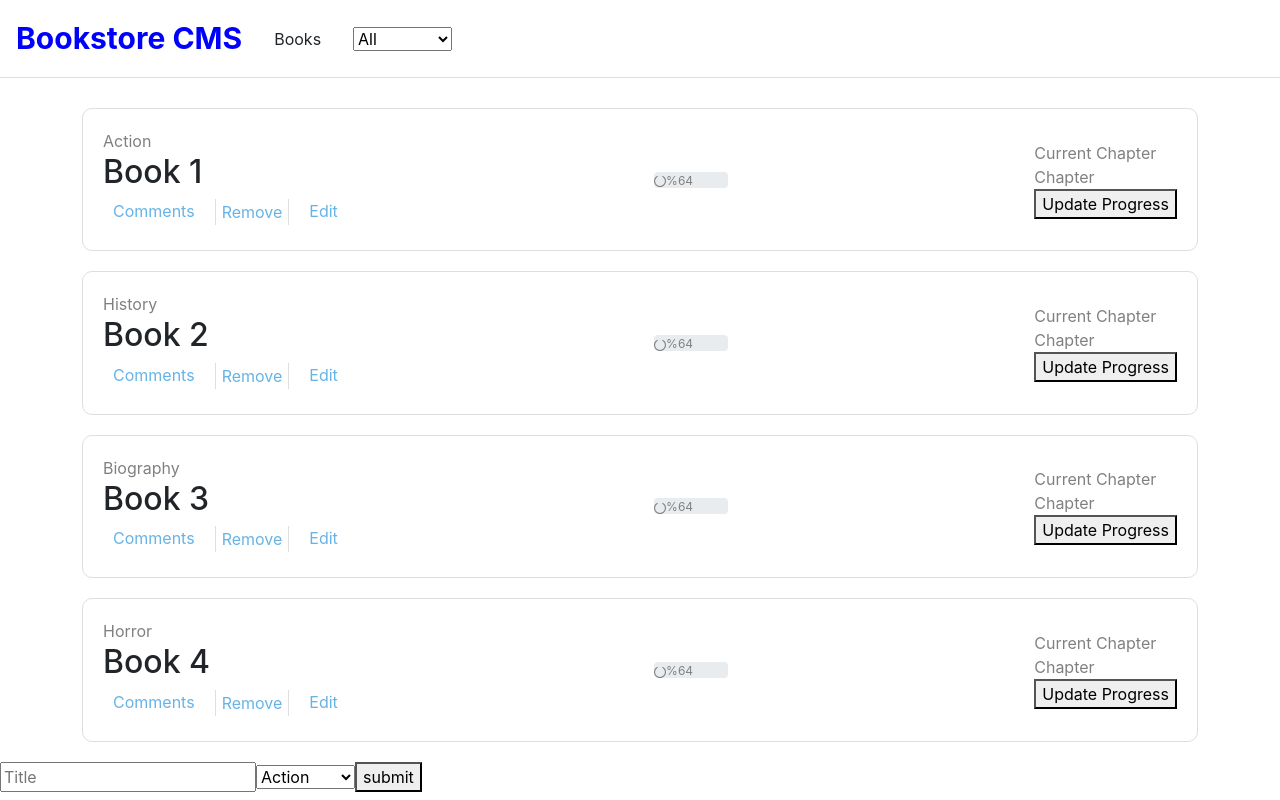
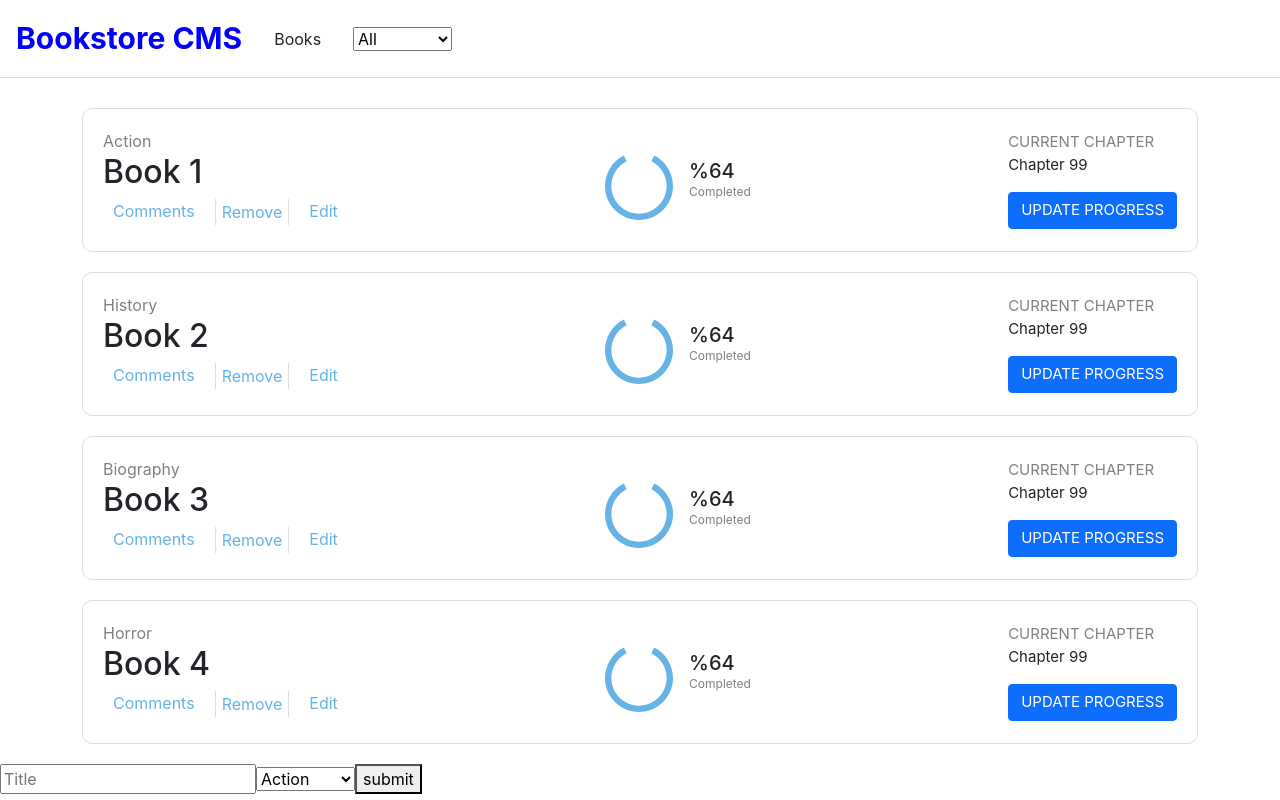
Before and after one commit to arikarim/Book-Store, a React (Create React App) app: page / in a window 1280 px wide. Built offline with nearby package versions, Linux system fonts and the light colour scheme.

Commit message:
Add style to card chapter

```diff
--- a/src/App.css
+++ b/src/App.css
@@ -39,3 +39,35 @@
   border-bottom: 1px solid rgb(226, 221, 221);
   margin-bottom: 30px;
 }
+
+/* Progress  */
+
+.progress {
+  height: 100%;
+  background-color: white;
+}
+
+.progress .p1 {
+  color: rgb(102, 179, 230);
+}
+
+.p1{
+  font-size: 68px;
+}
+
+.p2 h3 {
+  font-size: 20px;
+  margin: 0;
+}
+
+.chapter span {
+  font-size: 15px;
+}
+
+.chapter p {
+  font-size: 15px;
+}
+
+.chapter button {
+  font-size: 15px;
+}
--- a/src/components/Book.js
+++ b/src/components/Book.js
@@ -13,21 +13,19 @@ const Book = ({ book, handleRemove }) => (
         <span>Edit</span>
       </div>
     </div>
-    <div className="progress my-auto">
-      <div className="d-flex">
-        <span className="">
-          <ImSpinner8 />
-        </span>
-        <div className="d-flex flex-column my-auto">
-          <span>%64</span>
-          <span>Completed</span>
-        </div>
+    <div className="progress my-auto gap-3 justify-content-between  d-flex">
+      <span className="p1">
+        <ImSpinner8 />
+      </span>
+      <div className="p2 d-flex flex-column my-auto">
+        <h3>%64</h3>
+        <span>Completed</span>
       </div>
     </div>
     <div className="chapter my-auto d-flex flex-column">
-      <span>Current Chapter</span>
-      <span>Chapter</span>
-      <button type="button">Update Progress</button>
+      <span>CURRENT CHAPTER</span>
+      <p>Chapter 99</p>
+      <button className="btn btn-primary" type="button">UPDATE PROGRESS</button>
     </div>
   </div>
 );
```
